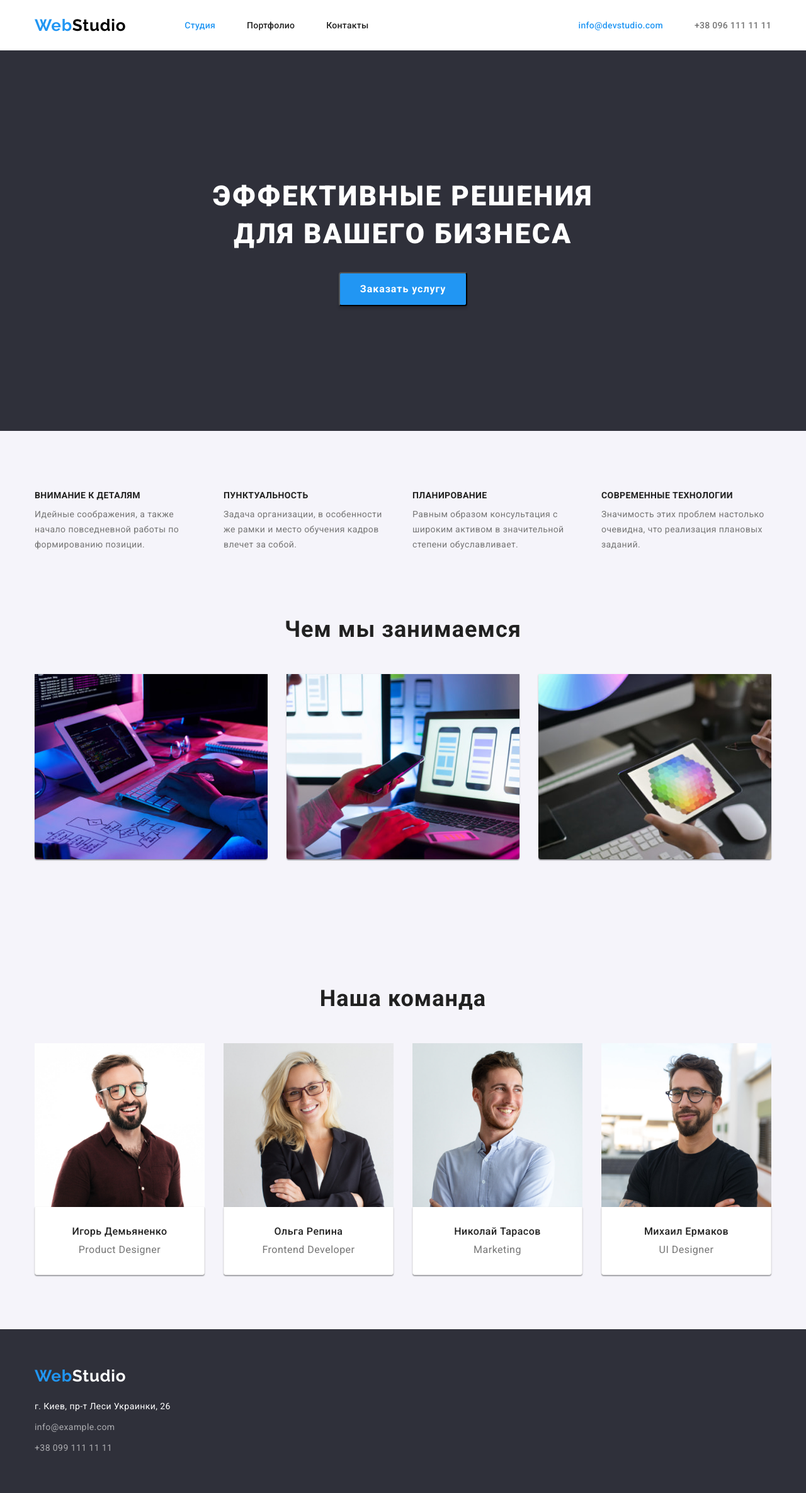
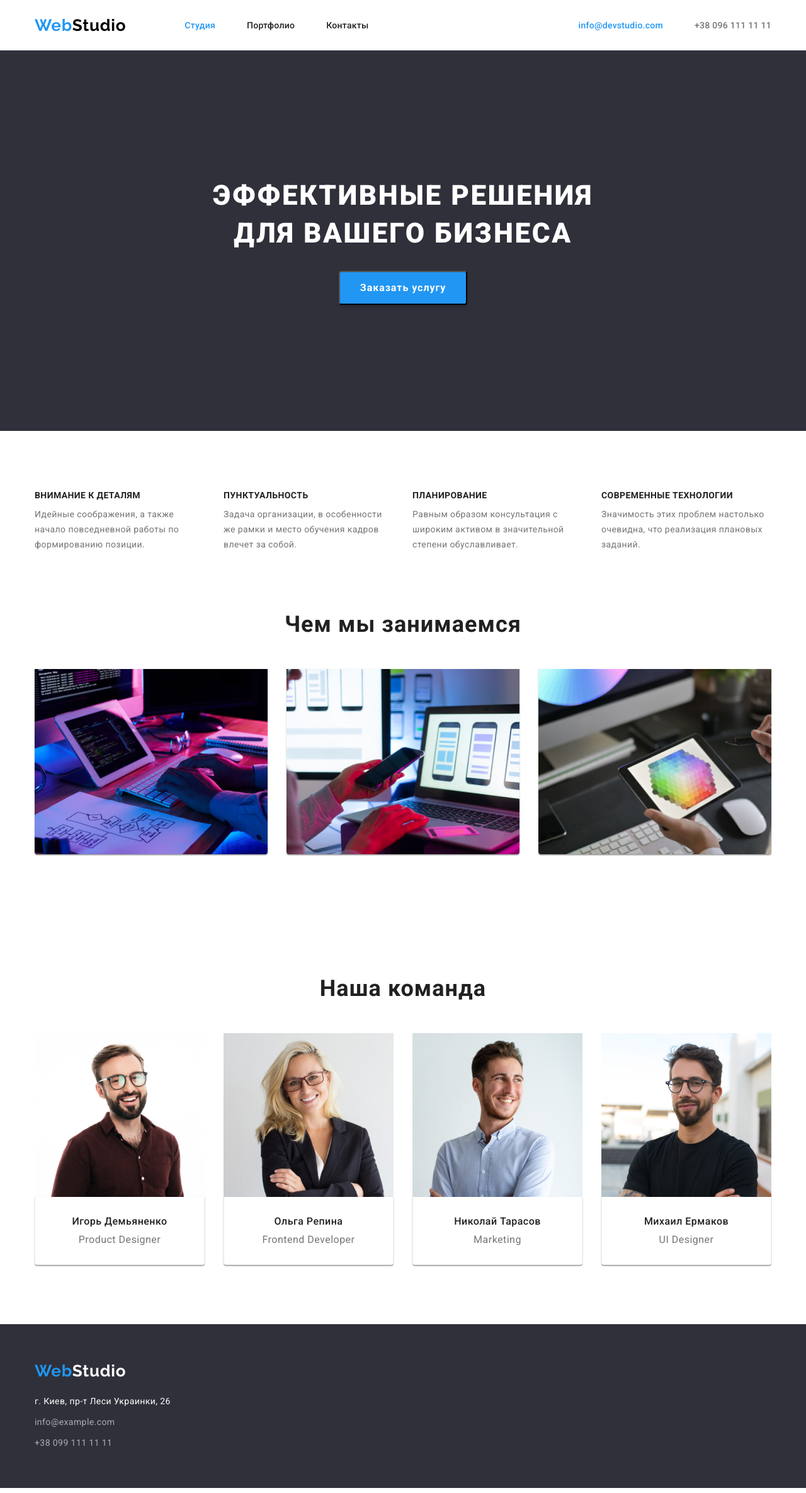
Before and after one commit to VitaliyMeshechek/goit-markup-hw-02, a plain HTML site: page index.html in a window 1280 px wide. Shown: the whole page at 63% size. Drawn offline with nearby package versions, Linux system fonts and the light colour scheme.

Commit message:
home work 3 (last change)

```diff
--- a/css/styles.css
+++ b/css/styles.css
@@ -23,7 +23,7 @@ html {
   --dark-bg-cl: #2f303a;
   --grey-bg-cl: #e5e5e5;
   --blue-bg-cl: #2196f3;
-  --additional-bg-cl: #f5f4fa;
+  --additional-bg-cl: #ffffff;
 
   /* others */
   --indent: 30px;
@@ -161,12 +161,12 @@ h6 {
 
 .main-container {
   flex-direction: column;
-  padding-bottom: 198px;
+  padding-top: 200px;
+  padding-bottom: 200px;
 }
 
 .main-title-top {
-  padding-top: 201px;
-  padding-bottom: 31px;
+  margin-bottom: 30px;
 
   font-weight: 900;
   font-size: 44px;
@@ -205,20 +205,28 @@ h6 {
   background-color: var(--additional-bg-cl);
 }
 
+.main-container-second {
+  padding-top: 94px;
+  padding-bottom: 94px;
+}
+
 .main-description {
   display: flex;
   gap: 30px;
-  padding-top: 94px;
   margin-top: 0;
   margin-bottom: 0;
+}
+
+.main-container-portfolio {
+  padding-top: 94px;
+  padding-bottom: 94px;
 }
 
 .container-list {
   display: flex;
   gap: 8px;
-  padding-top: 94px;
   margin-top: 0;
-  margin-bottom: 34px;
+  margin-bottom: 56px;
   justify-content: center;
 }
 
@@ -226,7 +234,6 @@ h6 {
   display: flex;
   flex-wrap: wrap;
   gap: var(--indent);
-  padding-bottom: 94px;
   margin-top: 0;
 }
 
@@ -250,7 +257,7 @@ h6 {
 
 .main-title {
   display: flex;
-  padding-bottom: 10px;
+  margin-bottom: 10px;
   font-size: 14px;
   line-height: calc(16 / 14);
   letter-spacing: 0.03em;
@@ -266,11 +273,14 @@ h6 {
   color: var(--grey-txt-cl);
 }
 
+.main-container-third {
+  padding-bottom: 94px;
+}
+
 .main-title-about {
   display: flex;
   justify-content: center;
-  padding-bottom: 50px;
-  padding-top: 102px;
+  margin-bottom: 50px;
 
   font-size: 36px;
   line-height: calc(42 / 36);
@@ -281,7 +291,6 @@ h6 {
 .main-list {
   display: flex;
   gap: 30px;
-  padding-bottom: 94px;
   margin-top: 0;
   margin-bottom: 0;
 }
@@ -296,11 +305,15 @@ h6 {
   background-color: var(--additional-bg-cl);
 }
 
+.main-container-team {
+  padding-top: 94px;
+  padding-bottom: 94px;
+}
+
 .team-list {
   display: flex;
   gap: 30px;
   margin: 0;
-  padding-bottom: 86px;
 }
 
 .team-item {
@@ -310,7 +323,7 @@ h6 {
 }
 
 .team-wrapper {
-  padding: 30px 5px;
+  padding: 30px;
   box-shadow: 0px 1px 3px rgba(0, 0, 0, 0.12), 0px 1px 1px rgba(0, 0, 0, 0.14),
     0px 2px 1px rgba(0, 0, 0, 0.2);
   border-radius: 0px 0px 4px 4px;
@@ -327,7 +340,7 @@ h6 {
   font-size: 16px;
   text-align: center;
   letter-spacing: 0.03em;
-  padding-bottom: 10px;
+  margin-bottom: 10px;
 }
 
 .team-text {
@@ -376,6 +389,8 @@ h6 {
 }
 
 .title-portfolio {
+  margin-bottom: 4px;
+
   font-size: 18px;
   line-height: calc(36 / 18);
   letter-spacing: 0.06em;
@@ -388,11 +403,6 @@ h6 {
 
   margin-top: 0;
   margin-bottom: 0;
-  padding-top: 4px;
-}
-
-.text-reset {
-  padding-bottom: 34px;
 }
 
 /* Footer section studio/portfolio */
--- a/index.html
+++ b/index.html
@@ -68,7 +68,7 @@
       </section>
       <!-- Section 2 -->
       <section class="main-section-second">
-        <div class="container">
+        <div class="container main-container-second">
           <ul class="main-description list">
             <li class="item">
               <div class="box">
@@ -109,7 +109,7 @@
       </section>
       <!-- Section 3 -->
       <section class="main-section-third">
-        <div class="container">
+        <div class="container main-container-third">
           <h2 class="main-title-about">Чем мы занимаемся</h2>
           <ul class="main-list list">
             <li class="main-item">
@@ -144,7 +144,7 @@
       </section>
       <!-- Section 4 -->
       <section class="main-section-team">
-        <div class="container">
+        <div class="container main-container-team">
           <h2 class="main-title-about">Наша команда</h2>
           <ul class="team-list list">
             <li class="team-item">
```
Also changed, not shown: portfolio.html (+1 -1 lines).
